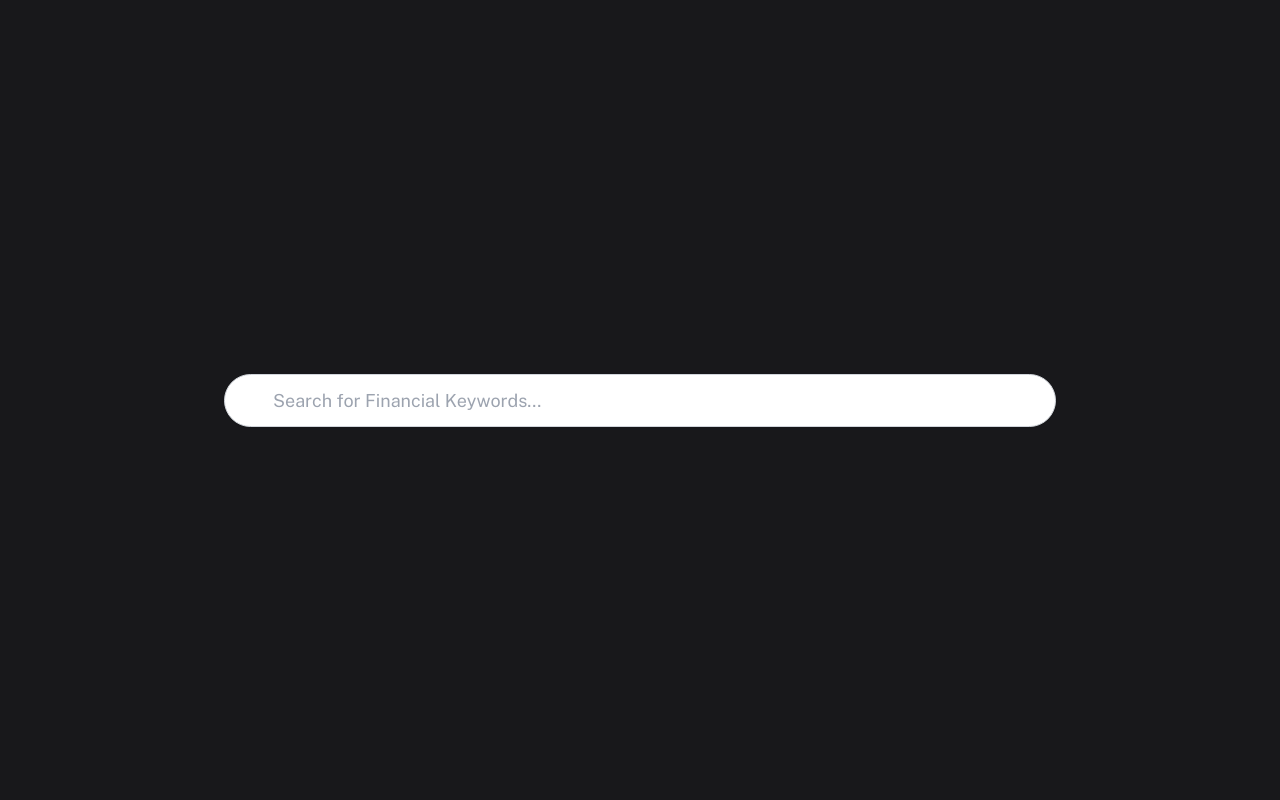
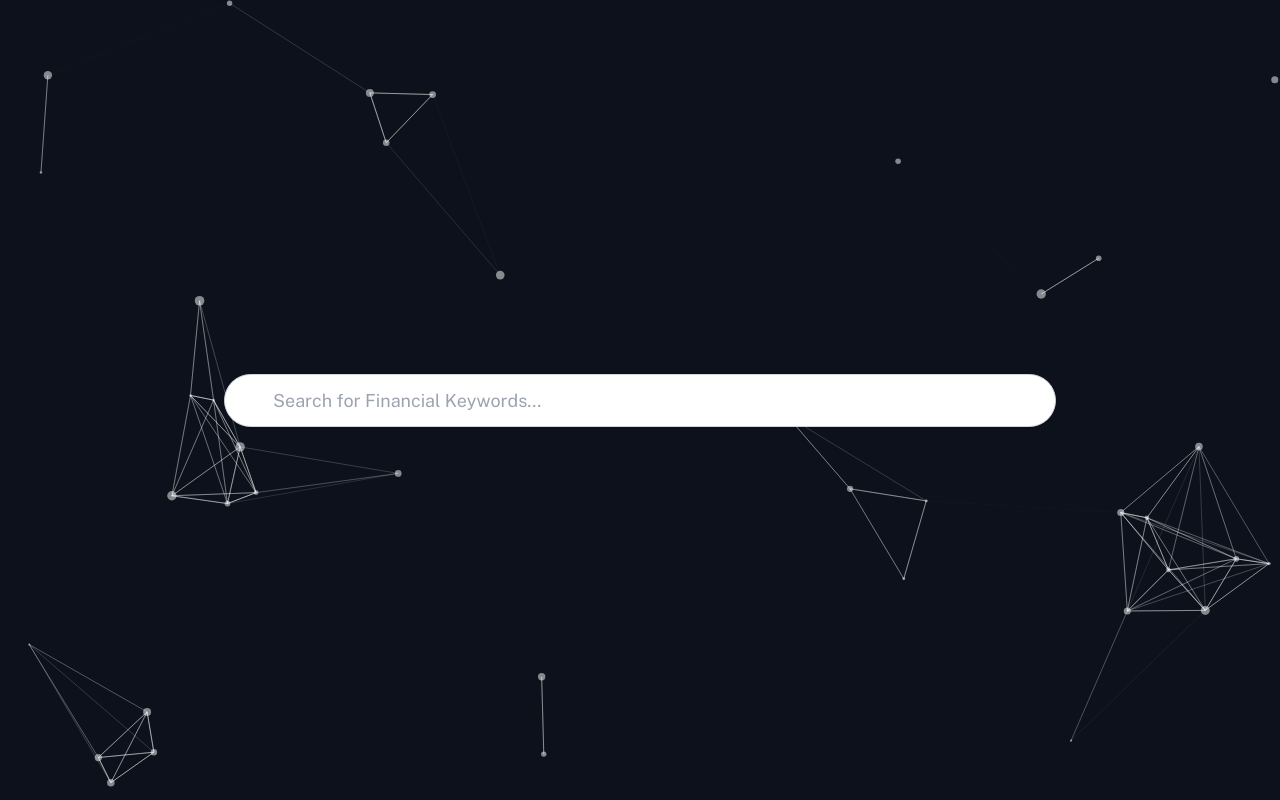
Before and after one commit to anish-sahoo/XDevChallenge, a React (Vite) app in the folder x-dev-challenge/: page / in a window 1280 px wide. Built offline with nearby package versions, Linux system fonts and the light colour scheme.

Commit message:
Add particle background

```diff
--- a/x-dev-challenge/package.json
+++ b/x-dev-challenge/package.json
@@ -10,6 +10,9 @@
     "preview": "vite preview"
   },
   "dependencies": {
+    "@tsparticles/engine": "^3.3.0",
+    "@tsparticles/react": "^3.0.0",
+    "@tsparticles/slim": "^3.3.0",
     "framer-motion": "^11.1.7",
     "react": "^18.2.0",
     "react-dom": "^18.2.0",
--- a/x-dev-challenge/src/App.tsx
+++ b/x-dev-challenge/src/App.tsx
@@ -2,6 +2,7 @@ import SearchBar from "./components/searchBar.tsx";
 import { useState } from "react";
 import { HashLoader } from "react-spinners";
 import axios, {AxiosResponse, AxiosError} from "axios";
+import ParticleBackground from "./components/ParticleBackground.tsx";
 
 function App() {
   const [searchClicked, setSearchClicked] = useState<boolean>(false);
@@ -30,11 +31,13 @@ function App() {
 
   return (
     <>
+      <ParticleBackground/>
       <div
         className={
-          "bg-zinc-900 text-white font-public-sans flex flex-col min-h-screen w-screen items-center justify-center"
+          "text-white font-public-sans flex flex-col min-h-screen w-screen items-center justify-center"
         }
       >
+
         <SearchBar
           search={(term: string) => handleSearch(term)}
           searchTerm={searchTerm}
--- /dev/null
+++ b/x-dev-challenge/src/components/ParticleBackground.tsx
@@ -0,0 +1,101 @@
+import React, { useEffect, useMemo, useState } from "react";
+import Particles, { initParticlesEngine } from "@tsparticles/react";
+import { type Container, type ISourceOptions } from "@tsparticles/engine";
+import { loadSlim } from "@tsparticles/slim";
+
+const ParticleBackground = React.memo(() => {
+    const [init, setInit] = useState(false);
+
+    useEffect(() => {
+        initParticlesEngine(async (engine) => {
+            await loadSlim(engine);
+        }).then(() => {
+            setInit(true);
+        });
+    }, []);
+
+    const particlesLoaded = async (container?: Container): Promise<void> => {
+        console.log(container);
+    };
+
+    const options: ISourceOptions = useMemo(
+        () => ({
+            background: {
+                color: {
+                    value: "#0d111c",
+                },
+            },
+            fpsLimit: 120,
+            interactivity: {
+                events: {
+                    onClick: {
+                        enable: true,
+                        mode: "push",
+                    },
+                    onHover: {
+                        enable: true,
+                        mode: "repulse",
+                    },
+                },
+                modes: {
+                    push: {
+                        quantity: 4,
+                    },
+                    repulse: {
+                        distance: 200,
+                        duration: 0.4,
+                    },
+                },
+            },
+            particles: {
+                color: {
+                    value: "#ffffff",
+                },
+                links: {
+                    color: "#ffffff",
+                    distance: 200,
+                    enable: true,
+                    opacity: 0.5,
+                    width: 1,
+                },
+                move: {
+                    enable: true,
+                    random: false,
+                    speed: 2,
+                    straight: false,
+                },
+                number: {
+                    density: {
+                        enable: true,
+                    },
+                    value: 80,
+                },
+                opacity: {
+                    value: 0.5,
+                },
+                shape: {
+                    type: "circle",
+                },
+                size: {
+                    value: { min: 1, max: 5 },
+                },
+            },
+            detectRetina: true,
+        }),
+        []
+    );
+
+    if (init) {
+        return (
+            <Particles
+                id="tsparticles"
+                particlesLoaded={particlesLoaded}
+                options={options}
+            />
+        );
+    }
+
+    return <></>;
+});
+
+export default ParticleBackground;
```
Also changed, not shown: 1 other file (tests, documents, lock files or other folders).
